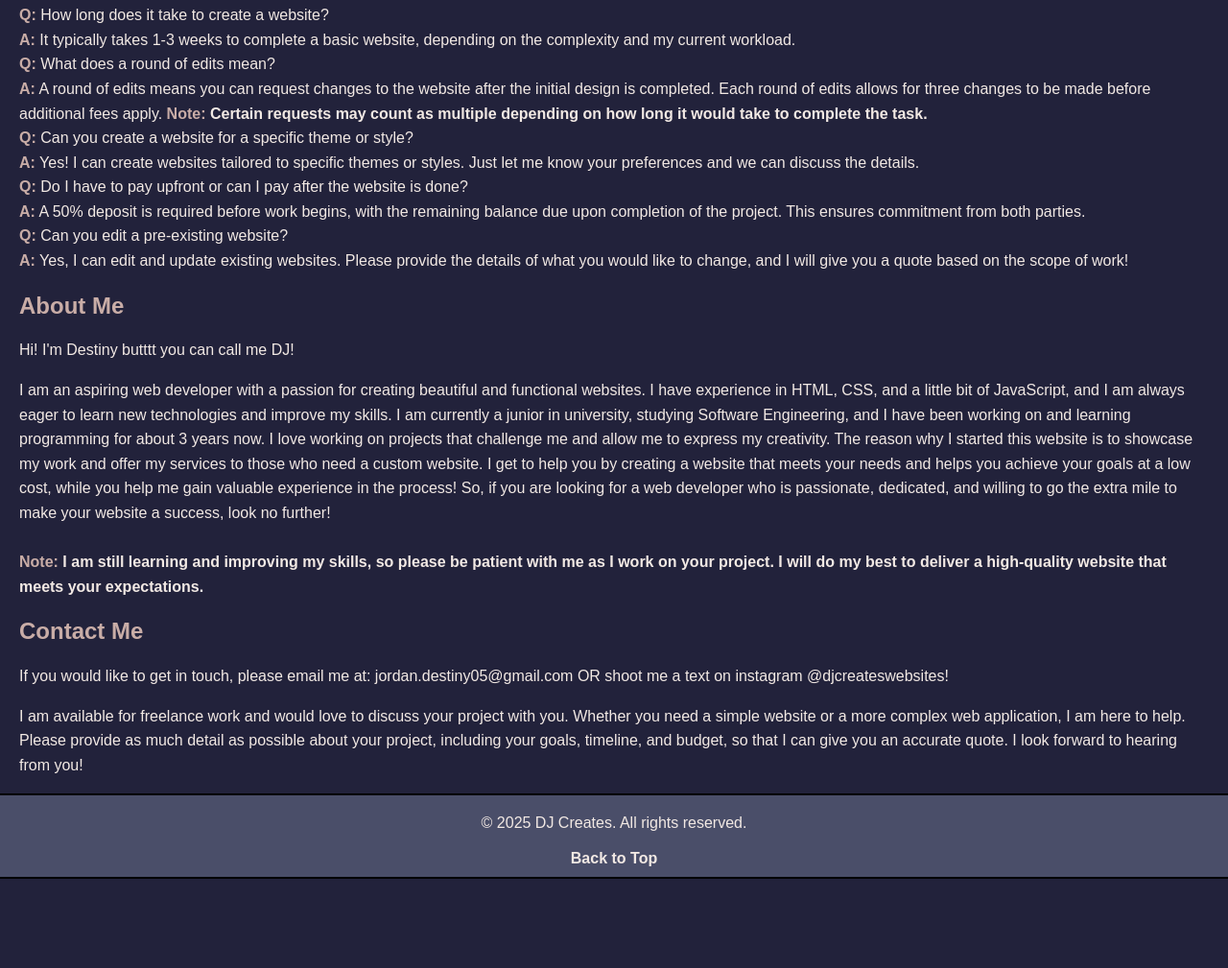
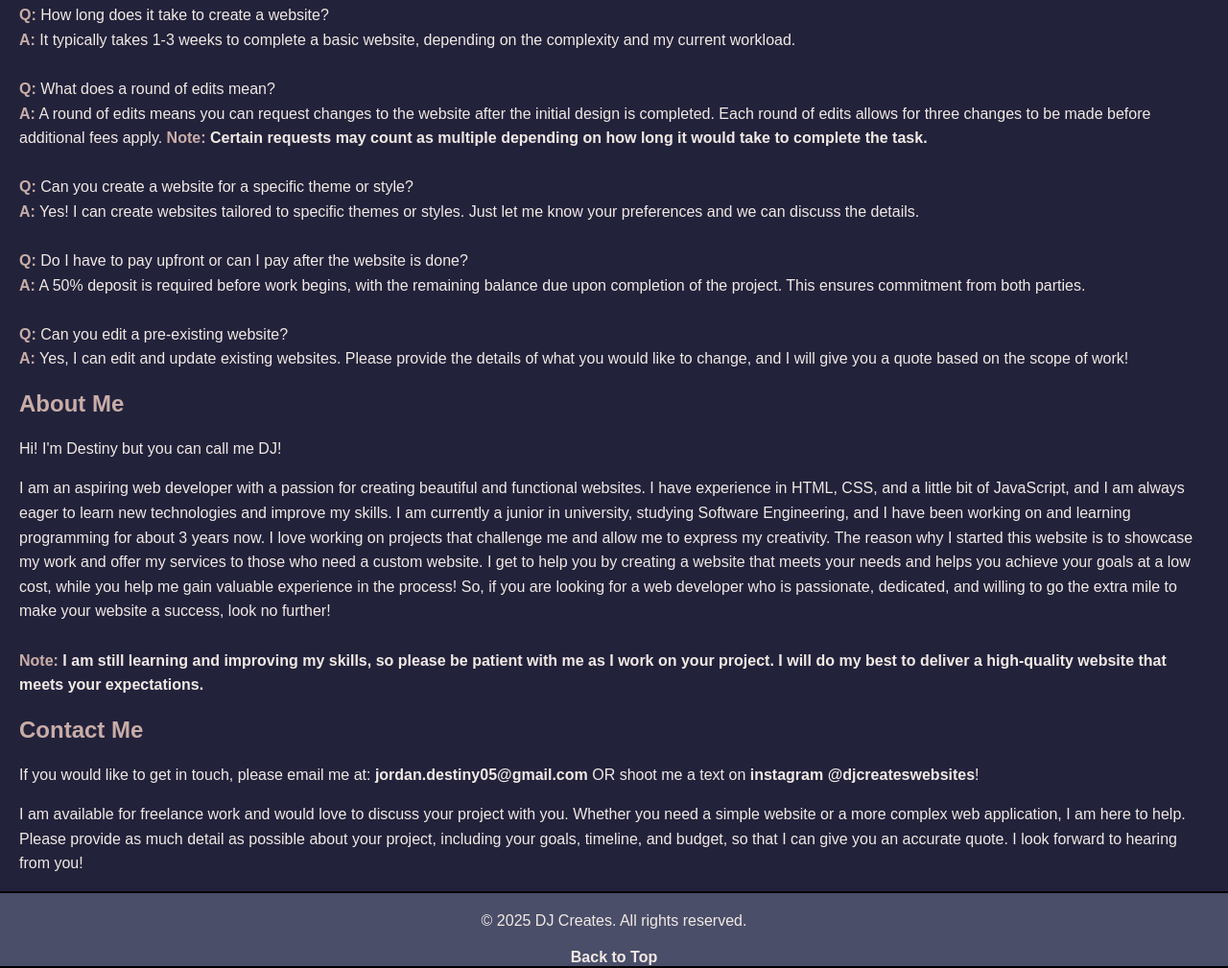
Before and after one commit to i-am-djordan/DJ-Creates, a plain HTML site: page index.html in a window 1280 px wide. Shown: the part 622-1631 px from the top of the page at 96% size. Before the commit the page ends 1538 px from the top, so only its background shows below. Drawn offline with Linux system fonts and the light colour scheme.

Commit message:
Update index.html and style.css: refine header links, adjust pricing, enhance contact section, and improve layout with new favicon.

```diff
--- a/index.html
+++ b/index.html
@@ -4,12 +4,13 @@
     <meta charset="UTF-8" />
     <meta name="viewport" content="width=device-width, initial-scale=1.0" />
     <title>DJ Creates</title>
+    <link rel="icon" type="image/x-icon" href="DJ Creates Favicon.png">
     <link rel="stylesheet" href="style.css">
     <link rel="stylesheet" href="https://cdnjs.cloudflare.com/ajax/libs/font-awesome/4.7.0/css/font-awesome.min.css">
 </head>
 <body>
     <header>
-        <a href="mailto:jordan.destiny05@gmail.com" target="_blank" class="fa fa-envelope"></a>
+        <a href="mailto:jordan.destiny05@gmail.com" class="fa fa-envelope" title="Email Me"></a>
         <a href="https://www.instagram.com/djcreateswebsites/" target="_blank" class="fa fa-instagram"></a>
         <img src="DJ Creates Logo.png" alt="DJ Creates Logo" class="logo">
         <nav>
@@ -32,7 +33,7 @@
         <section id="pricing">
             <h2>Pricing</h2>
             <p>
-                My services start at $50 for a basic website.
+                My services start at $75 for a basic website.
                 A basic website includes three pages: Home, About, and Contact and one round of edits.
                 Additional pages can be added for $20 each and an addtional round of edits can be added for $15.
                 Custom projects are priced based on complexity and requirements.
@@ -43,14 +44,18 @@
             <p>
                 <strong><span style="color: #c9ada7;">Q:</span></strong> How long does it take to create a website?<br>
                 <strong><span style="color: #c9ada7;">A:</span></strong> It typically takes 1-3 weeks to complete a basic website, depending on the complexity and my current workload.<br>
+                <br>
                 <strong><span style="color: #c9ada7;">Q:</span></strong> What does a round of edits mean?<br>
                 <strong><span style="color: #c9ada7;">A:</span></strong> A round of edits means you can request changes to the website after the initial design is completed.
                 Each round of edits allows for three changes to be made before additional fees apply. <strong><span style="color: #c9ada7;">Note:</span> Certain requests
                 may count as multiple depending on how long it would take to complete the task.</strong><br>
+                <br>
                 <strong><span style="color: #c9ada7;">Q:</span></strong> Can you create a website for a specific theme or style?<br>
                 <strong><span style="color: #c9ada7;">A:</span></strong> Yes! I can create websites tailored to specific themes or styles. Just let me know your preferences and we can discuss the details.<br>
+                <br>
                 <strong><span style="color: #c9ada7;">Q:</span></strong> Do I have to pay upfront or can I pay after the website is done?<br>
                 <strong><span style="color: #c9ada7;">A:</span></strong> A 50% deposit is required before work begins, with the remaining balance due upon completion of the project. This ensures commitment from both parties.<br>
+                <br>
                 <strong><span style="color: #c9ada7;">Q:</span></strong> Can you edit a pre-existing website?<br>
                 <strong><span style="color: #c9ada7;">A:</span></strong> Yes, I can edit and update existing websites. Please provide the details of what you would like to change, and I will give you a quote based on the scope of work!
             </p>
@@ -58,7 +63,7 @@
 
         <section id="about">
             <h2>About Me</h2>
-            <p>Hi! I'm Destiny butttt you can call me DJ! </p>
+            <p>Hi! I'm Destiny but you can call me DJ! </p>
             <p>
                 I am an aspiring web developer with a passion for creating beautiful and functional websites.
                 I have experience in HTML, CSS, and a little bit of JavaScript, and I am always eager to learn new technologies and improve my skills.
@@ -75,7 +80,7 @@
 
         <section id="contact">
             <h2>Contact Me</h2>
-            <p>If you would like to get in touch, please email me at: jordan.destiny05@gmail.com OR shoot me a text on instagram @djcreateswebsites!</p>
+            <p>If you would like to get in touch, please email me at: <a href="https://mail.google.com/mail/?view=cm&fs=1&to=jordan.destiny05@gmail.com" target="_blank" >jordan.destiny05@gmail.com</a> OR shoot me a text on <a href="https://www.instagram.com/djcreateswebsites/" target="_blank">instagram @djcreateswebsites</a>!</p>
             <p>
                 I am available for freelance work and would love to discuss your project with you.
                 Whether you need a simple website or a more complex web application, I am here to help.
--- a/style.css
+++ b/style.css
@@ -1,5 +1,7 @@
 html{
     scroll-behavior: smooth;
+    max-width: 100%;
+    overflow-x: hidden;
 }
 
 body{
@@ -82,7 +84,6 @@ li{
 a{
     color: #f2e9e4;
     text-decoration: none;
-    display: block;
     font-weight: bold;
 }
 
@@ -96,9 +97,5 @@ footer {
     text-align: center;
     padding-left: 50px; margin-left: -50px;
     padding-right: 50px; margin-right: -50px;
-    margin-bottom: -100px;
+    margin-bottom: -50px;
 }
-
-footer a{
-    margin-bottom: 10px;
-}
```
Also changed, not shown: DJ Creates Favicon.png (added).
